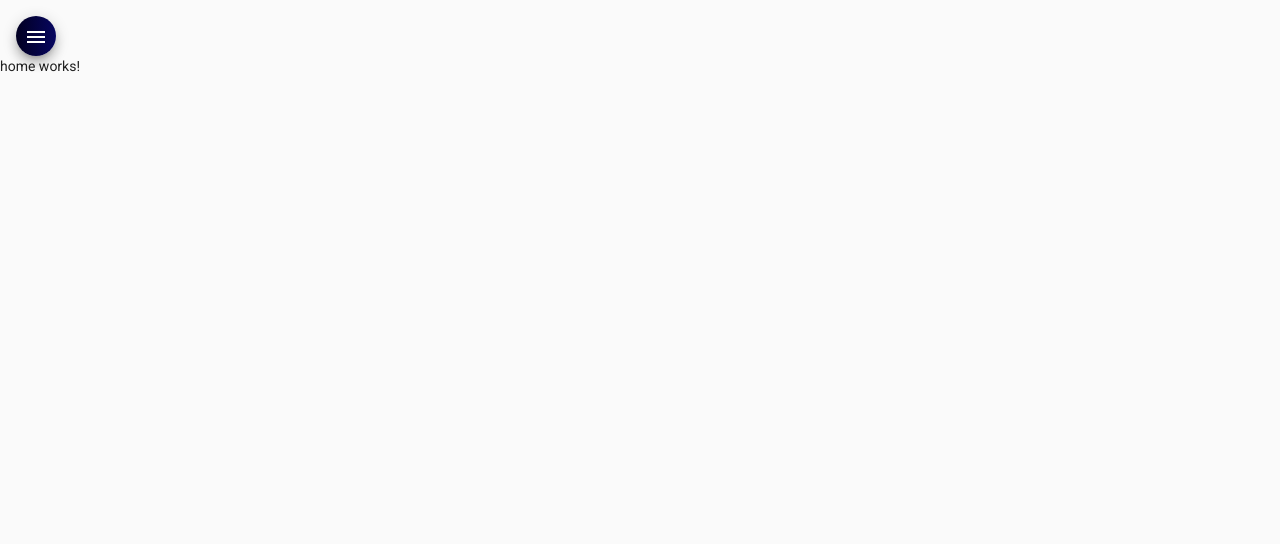
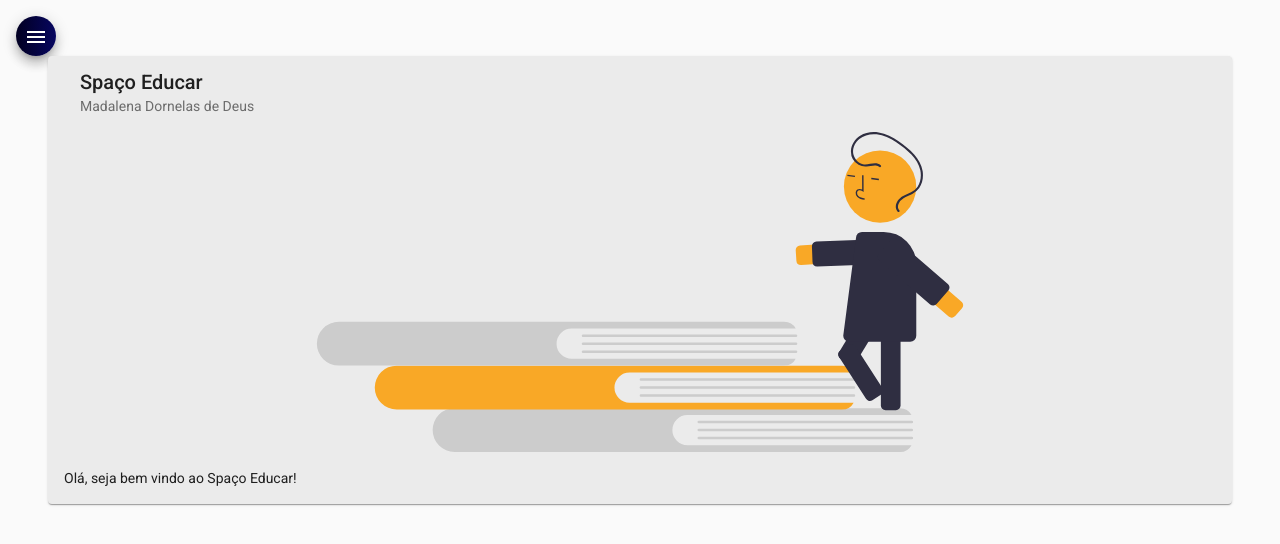
Before and after one commit to PolyanaC/frontTCCPolyana, an Angular app: page /home in a window 1280 px wide. Shown: the top 544 px of the page. Built offline with nearby package versions, Linux system fonts and the light colour scheme.

Commit message:
Rota para o home no component NAV

```diff
--- a/src/app/components/home/home.component.css
+++ b/src/app/components/home/home.component.css
@@ -0,0 +1,9 @@
+.card{
+    width: 90%;
+    margin: auto;
+    background-color: rgb(235, 235, 235);
+}
+
+img{
+    height: 20rem;
+}
--- a/src/app/components/home/home.component.html
+++ b/src/app/components/home/home.component.html
@@ -1 +1,13 @@
-<p>home works!</p>
+<mat-card class="card">
+    <mat-card-header>
+      <mat-card-title>Spaço Educar</mat-card-title>
+      <mat-card-subtitle>Madalena Dornelas de Deus</mat-card-subtitle>
+    </mat-card-header>
+    <img mat-card-image src="../../../assets/img/study.svg" alt="Imagem de uma criança
+    em miniatura subindo livros bem grandes como se fossem degraus de uma escada">
+    <mat-card-content>
+      <p>
+       Olá, seja bem vindo ao Spaço Educar!
+      </p>
+    </mat-card-content>
+  </mat-card>
--- a/src/app/components/nav/nav.component.html
+++ b/src/app/components/nav/nav.component.html
@@ -2,7 +2,7 @@
     <mat-drawer #drawer class="sidenav" mode="side">
         <img src="../../../assets/img/criancas_escola.svg" alt="Imagems de duas crianças indo a escola">
         <mat-nav-list class="nav-list">
-            <a mat-list-item routerLink="/">
+            <a mat-list-item routerLink="home">
                 <i class="material-icons">home</i>
                 Home
             </a>
```
Also changed, not shown: src/assets/img/study.svg (added).
